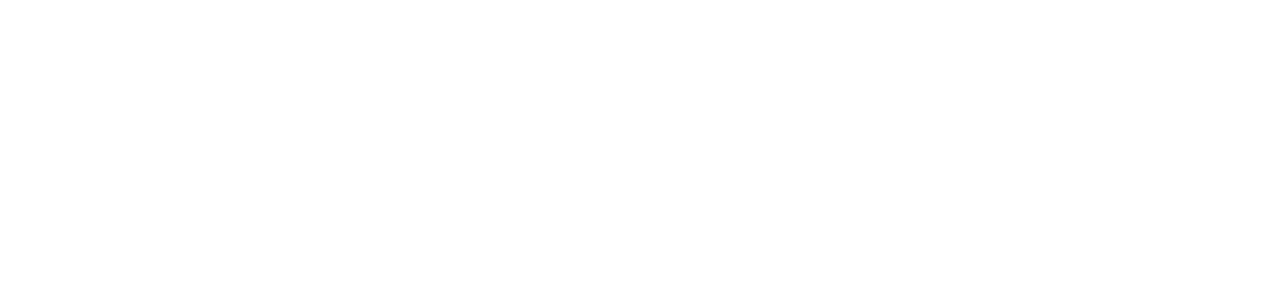
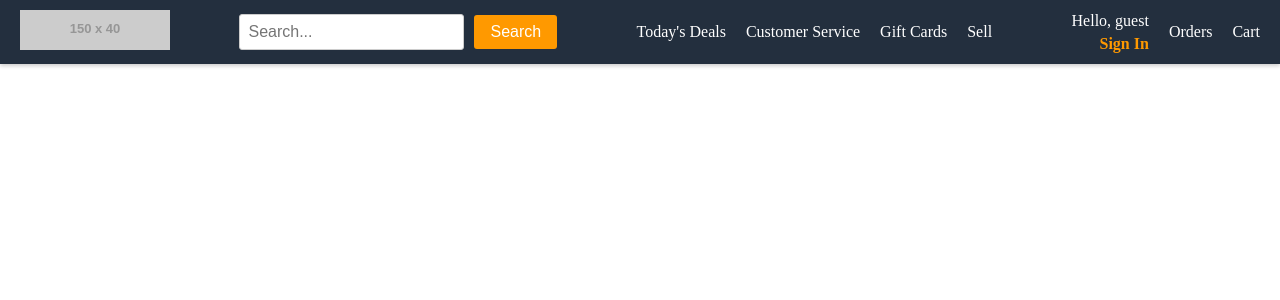
Before and after one commit to jmc37/StoreApiFrontEnd, a React (Create React App) app: page /sell in a window 1280 px wide. Before the commit this address had no page. Shown: the top 300 px of the page. Built offline with nearby package versions, Linux system fonts and the light colour scheme.

Commit message:
Added sell page

```diff
--- a/src/App.js
+++ b/src/App.js
@@ -3,7 +3,7 @@
 import HomePage from "./pages/Homepage";
 import SignUp from "./pages/SignUp";
 import Cart from "./pages/Cart";
-
+import Sell from "./pages/Sell"
 function App() {
   const [userAuthenticated, setUserAuthenticated] = useState(false); // Initialize as false for unauthenticated
   const [user, setUser] = useState(null);
@@ -34,7 +34,9 @@
           path="/cart"
           element={<Cart userAuthenticated={userAuthenticated} user={user} />}
         />
-      </Routes>
+      <Route exact path="/sell"
+        element={<Sell userAuthenticated={userAuthenticated} user={user}/>}/>
+              </Routes>
     </Router>
   );
 }
--- a/src/components/Header.js
+++ b/src/components/Header.js
@@ -25,7 +25,7 @@
         <a href="#">Today's Deals</a>
         <a href="#">Customer Service</a>
         <a href="#">Gift Cards</a>
-        <a href="#">Sell</a>
+        <a href="/sell">Sell</a>
       </div>
 
       {/* Account Options */}
--- /dev/null
+++ b/src/pages/Sell.js
@@ -0,0 +1,9 @@
+import React from "react";
+import Header from "../components/Header";
+function Sell({userAuthenticated,user}){
+    return (
+        <Header userAuthenticated={userAuthenticated} user={user}/>
+    )
+}
+
+export default Sell;
```
